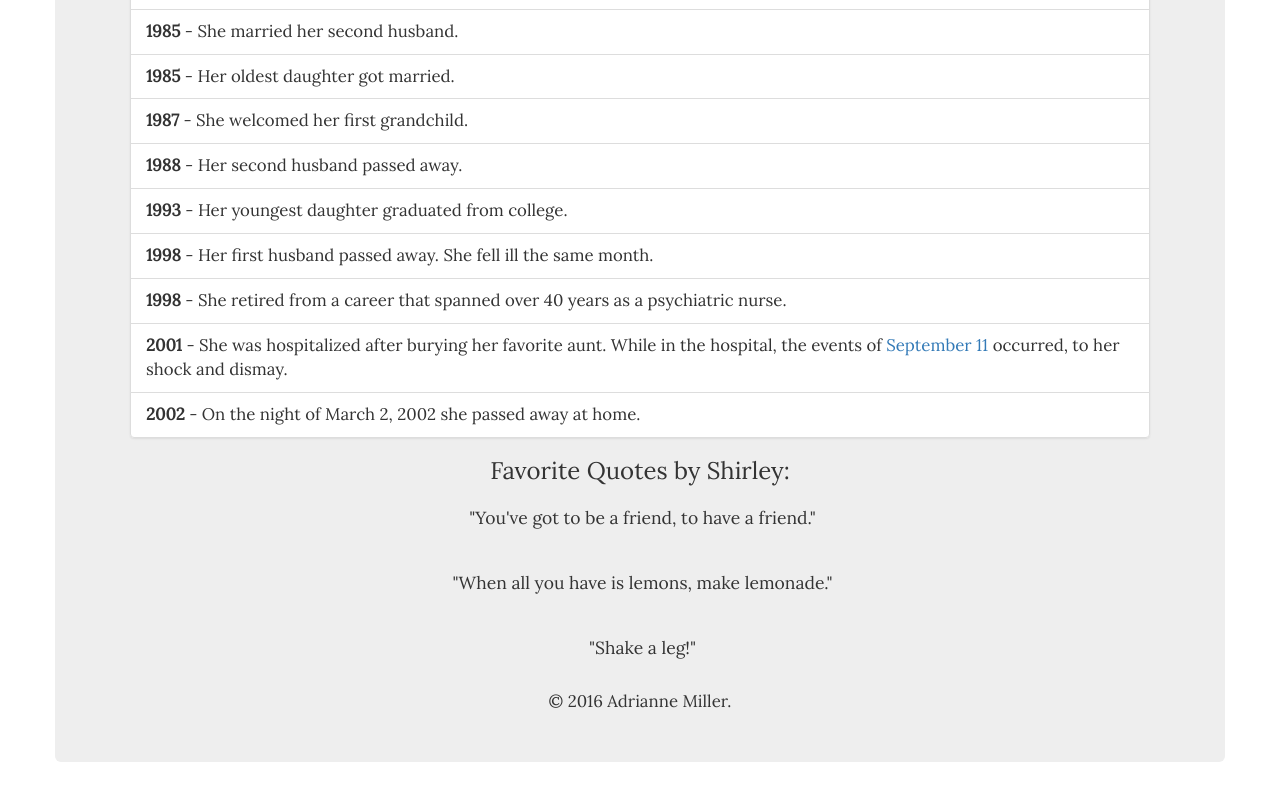
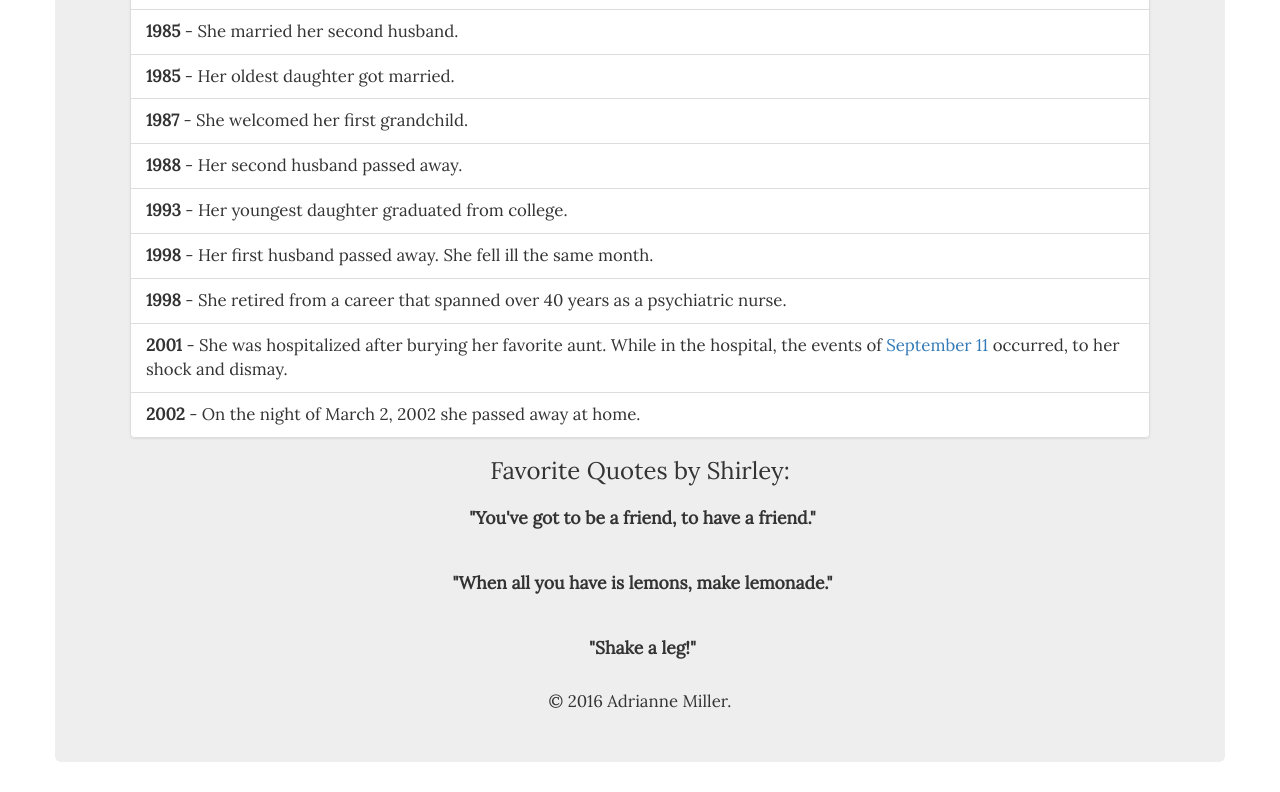
Before and after one commit to adriannem/tribute-page, a plain HTML site: page index.html in a window 1280 px wide. Shown: the part 1092-1884 px from the top of the page. Drawn offline with nearby package versions, Linux system fonts and the light colour scheme; a web font is replaced by a local one.

Commit message:
change blockquote text to bold.

```diff
--- a/css/styles.css
+++ b/css/styles.css
@@ -1,7 +1,5 @@
 .text-primary {
 font-family: 'Patua One', cursive;
-
-
 }
 
 
@@ -16,3 +14,7 @@ font-size: 1.2em;
 .img-responsive {
   margin: 0 auto;
 }
+
+blockquote {
+  font-weight: bold;
+}
```
